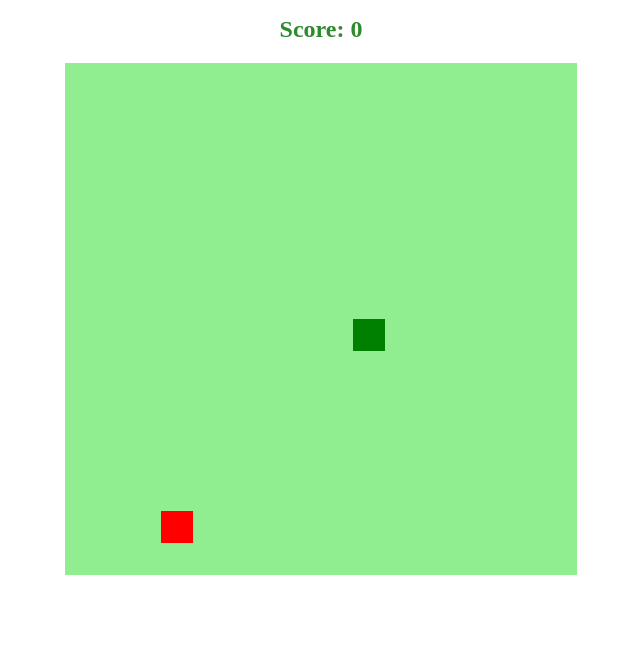
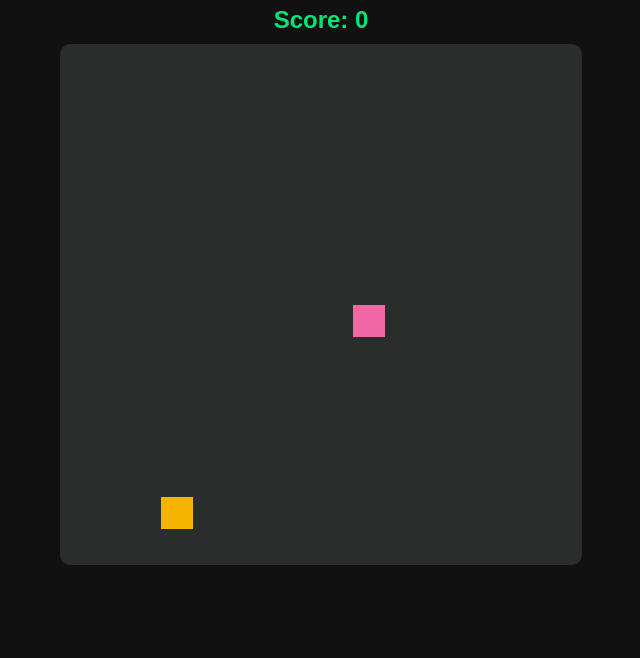
Before and after one commit to avlisp/jogo-da-cobrinha, a plain HTML site: page index.html in a window 1280 px wide. Shown: the part 142-800 px from the top of the page, without its empty margins (319-959 px from the left). Drawn offline with Linux system fonts and the light colour scheme.

Commit message:
change style

```diff
--- a/index.html
+++ b/index.html
@@ -5,18 +5,17 @@
     <meta charset="UTF-8">
     <meta http-equiv="X-UA-Compatible" content="IE=edge">
     <meta name="viewport" content="width=device-width, initial-scale=1.0">
-
     <link rel="stylesheet" href="style.css">
-
     <script defer src="main.js"></script>
-
     <title>Snake Game</title>
 </head>
 
 <body>
-    <h1>SNAKE GAME!</h1>
-    <h2>Score: <span id="score">0</span></h2>
-    <canvas id="snake" width="512" height="512"></canvas>
+    <h1>SNAKE GAME</h1>
+    <h2 id="score-display">Score: <span id="score">0</span></h2>
+    <div id="game-container">
+        <canvas id="snake" width="512" height="512"></canvas>
+    </div>
 
 </body>
 
--- a/main.js
+++ b/main.js
@@ -29,19 +29,19 @@ let game = setInterval(mainLoop, 100);
 
 
 function drawBackground() {
-    context.fillStyle = 'lightgreen';
+    context.fillStyle = '#2b2d2d';
     context.fillRect(0, 0, 16 * box, 16 * box);
 }
 
 function drawSnake() {
     snake.forEach(element => {
-        context.fillStyle = 'green';
+        context.fillStyle = '#ef67a5';
         context.fillRect(element.x, element.y, box, box);
     })
 }
 
 function drawFood() {
-    context.fillStyle = 'red';
+    context.fillStyle = '#f4b400';
     context.fillRect(food.x, food.y, box, box);
 }
 
@@ -97,7 +97,8 @@ function hasCollided() {
 
 function stopGame() {
     clearInterval(game);
-    alert('Game Over :( | Atualize sua página ');
+    let gameOverMessage = `Game Over! Your score: ${score}`;
+    document.getElementById('score-display').innerHTML = gameOverMessage;
 }
 
 function setupControls() {
--- a/style.css
+++ b/style.css
@@ -1,9 +1,23 @@
 body {
+    font-family: sans-serif;
     height: 95vh;
     width: 95;
     display: flex;
     justify-content: center; /* alinha horizontalmente no meio*/
     align-items: center; /* alinha verticalmente no meio*/
     flex-direction: column; /* deixa um elemento embaixo do outro */
-    color: rgb(44, 139, 44);
+    color: #f48020;
+    background-color: #111;
 }
+
+#score-display {
+    color: #00e575;
+    margin-top: 0px;
+    margin-bottom: 10px;
+}
+
+#game-container {
+    padding: 5px 5px 0px 5px;
+    border-radius: 10px;
+    background-color: #2b2d2d;
+}
```
